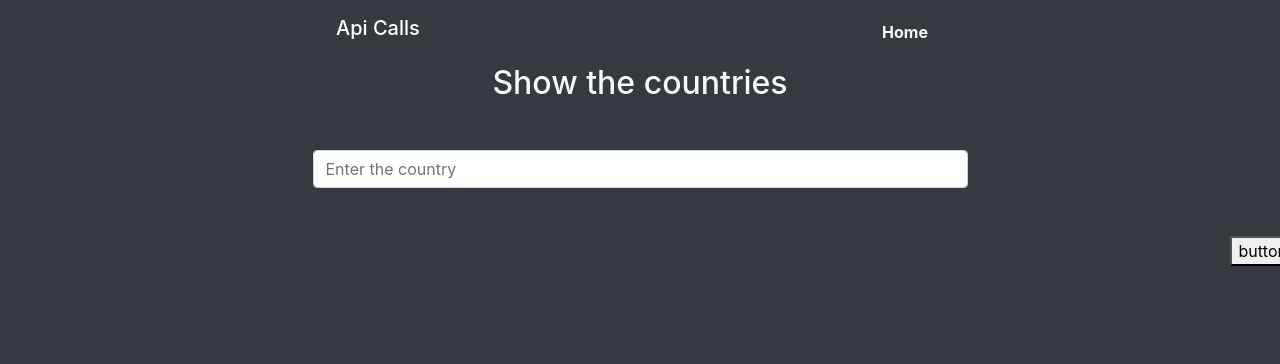
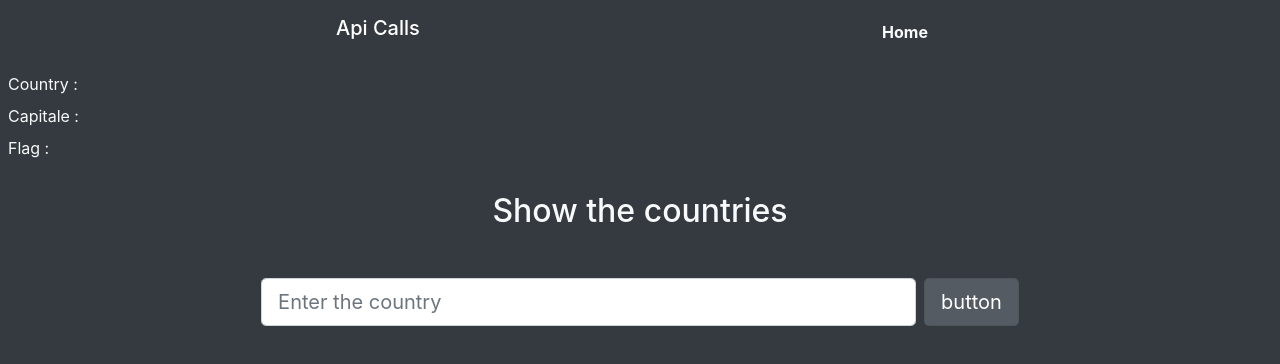
Before and after one commit to Hugo-BARNAS/API-Country, a plain HTML site: page index.html in a window 1280 px wide. Drawn offline with nearby package versions, Linux system fonts and the light colour scheme; no server answers.

Commit message:
descriptif  pays + modif graphique de la search

```diff
--- a/index.html
+++ b/index.html
@@ -17,17 +17,21 @@
       <a class="nav-link text-light font-weight-bold" href="#">Home</a>
     </nav>
   </header>
-
+  <p class="text-light m-2">Country : <span id="name"></span></p>
+  <p class="text-light m-2">Capitale : <span id="Capital"></span></p>
+  <p class="text-light m-2">Flag :</p>
+  <img src="" alt="" id="flag" />
+  <!-- <p>Flag : <span id="flag"></span></p> -->
   <h2 class="text-light text-center mb-5">Show the countries</h2>
   <section class="row justify-content-center mb-5">
-    <input type="text" class="form-control col-6" id="inputCountry" placeholder="Enter the country"
+    <input type="text" class="form-control form-control-lg col-6" id="inputCountry" placeholder="Enter the country"
       oninput="countrySelected()">
+      <button  class="btn btn-secondary btn-lg active ml-2" id="discover" onclick="discover()">button</button>
   </section>
   <section class="row">
     <!-- creation d'un <ul></ul> -->
     <ul id="zoneTexte" class="m-auto">
     </ul>
-    <button id="discover" onclick="discover()">button</button>
   </section>
 
   <section class="row justify-content-center">
--- a/script.js
+++ b/script.js
@@ -37,6 +37,7 @@ function countrySelected() {
       //intégration de la liste li
       let myLi = document.createElement("li");
       myLi.style.listStyle = "none";
+      myLi.style.color = "white";
 
       //dans mon nouveau li tu vas mettre le nom du pays qui a été trouvé
       myLi.innerHTML = countryArray[i];
@@ -50,12 +51,19 @@ function countrySelected() {
 
 
 discover = () => {
+  //je créé une variable
   let countryResult = document.getElementById("inputCountry").value;
   for (i = 0; i < global.length; i++) {
     if (global[i].name.includes(countryResult)) {
       console.log("NAME : ==> " + global[i].name);
       console.log("img : ==> " + global[i].flag);
       console.log("capital : ==> " + global[i].capital);
+      document.getElementById("Capital").textContent = global[i].capital;
+      document.getElementById("name").textContent = global[i].name;
+      document.getElementById("flag").src = global[i].flag;
+      let flag = document.getElementById("flag");
+      flag.setAttribute("src",global[i].flag);
+
     }
   }
 
```
